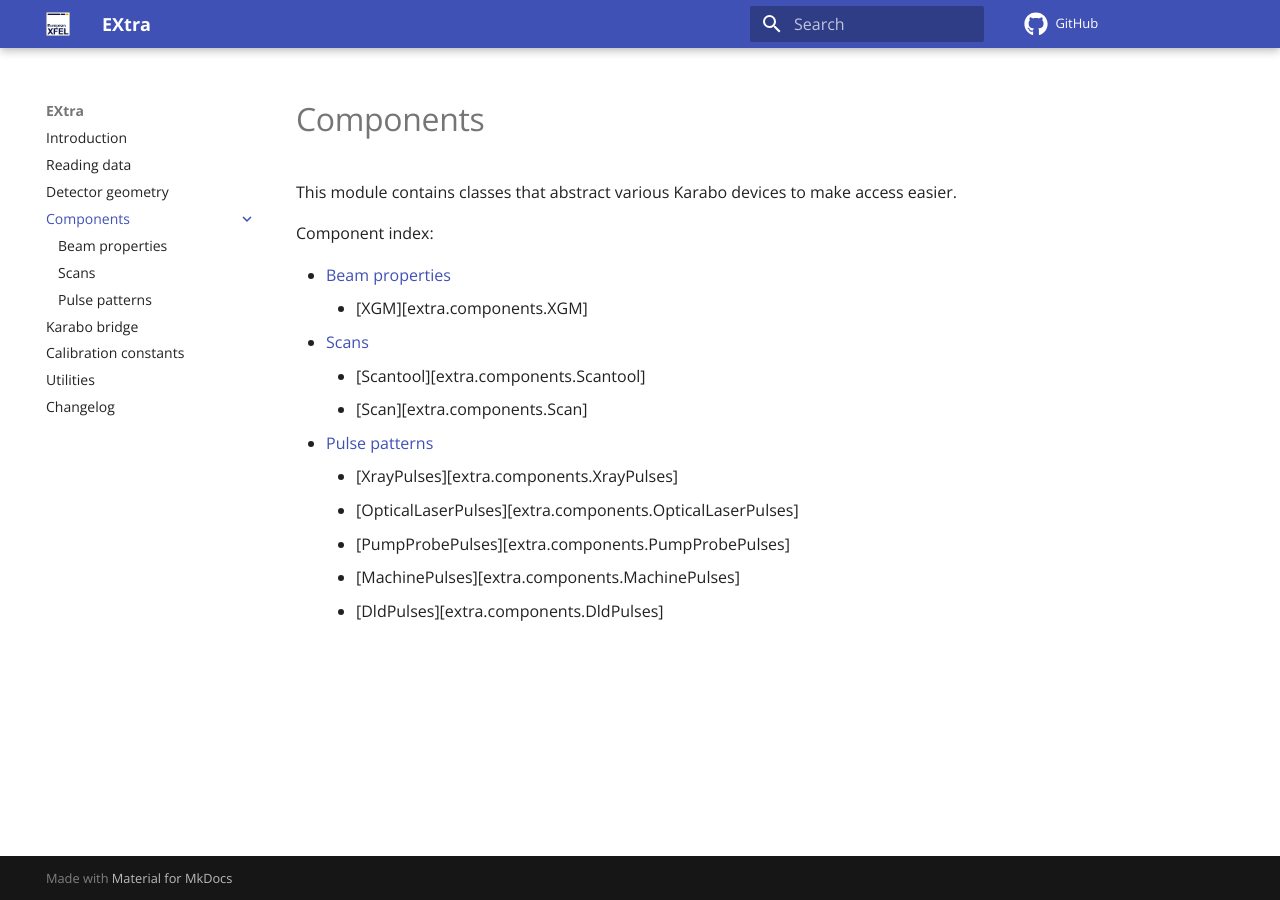
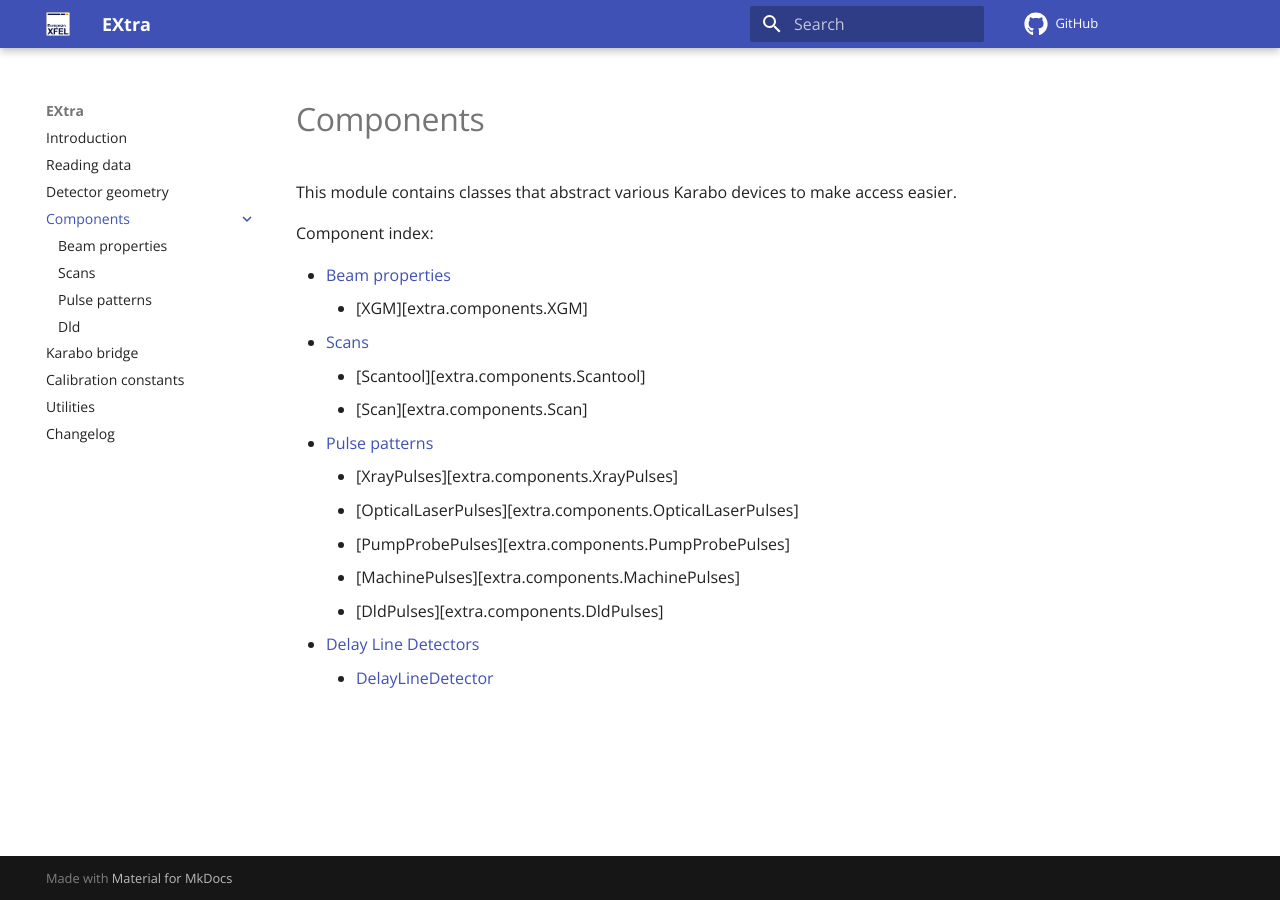
Before and after one commit to European-XFEL/EXtra, an MkDocs documentation site: the page built from docs/components/index.md, in a window 1280 px wide. Built offline with MkDocs 1.6.1 and Material for MkDocs 9.7.7, drawn with Linux system fonts in a browser that asks for light colours; comment, search, counter and statistics services are not loaded.

```diff
--- a/docs/components/index.md
+++ b/docs/components/index.md
@@ -16,3 +16,5 @@ Component index:
     - [PumpProbePulses][extra.components.PumpProbePulses]
     - [MachinePulses][extra.components.MachinePulses]
     - [DldPulses][extra.components.DldPulses]
+- [Delay Line Detectors](dld.md)
+    - [DelayLineDetector](extra.components.DelayLineDetector)
--- a/mkdocs.yml
+++ b/mkdocs.yml
@@ -25,6 +25,7 @@ nav:
     - components/beam-properties.md
     - components/scans.md
     - components/pulse-patterns.md
+    - components/dld.md
   - karabo-bridge.md
   - calibration.md
   - utilities.md
```
Also changed, not shown: docs/changelog.md (+1 -0 lines), docs/components/dld.md (added, +1 -0 lines).
